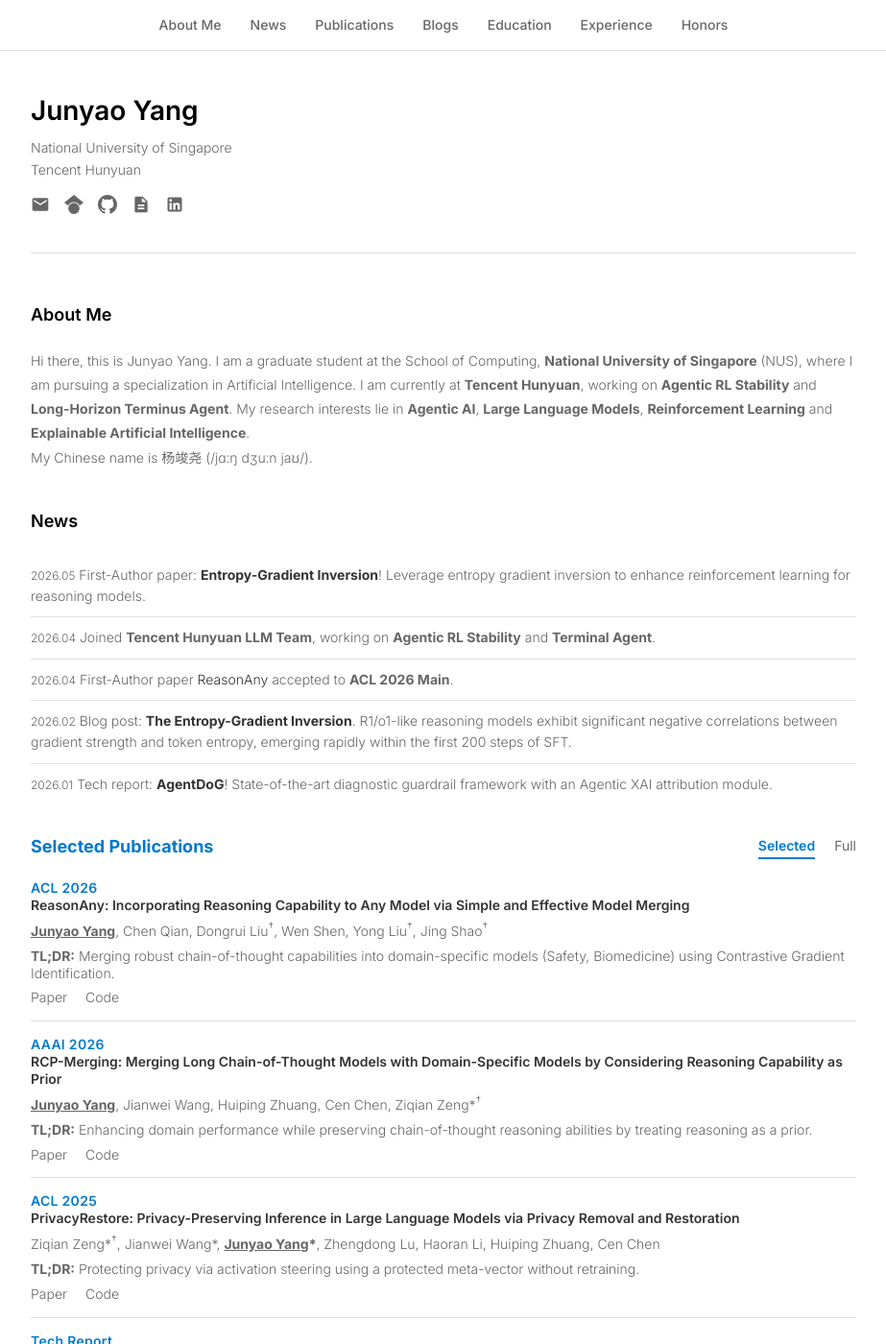
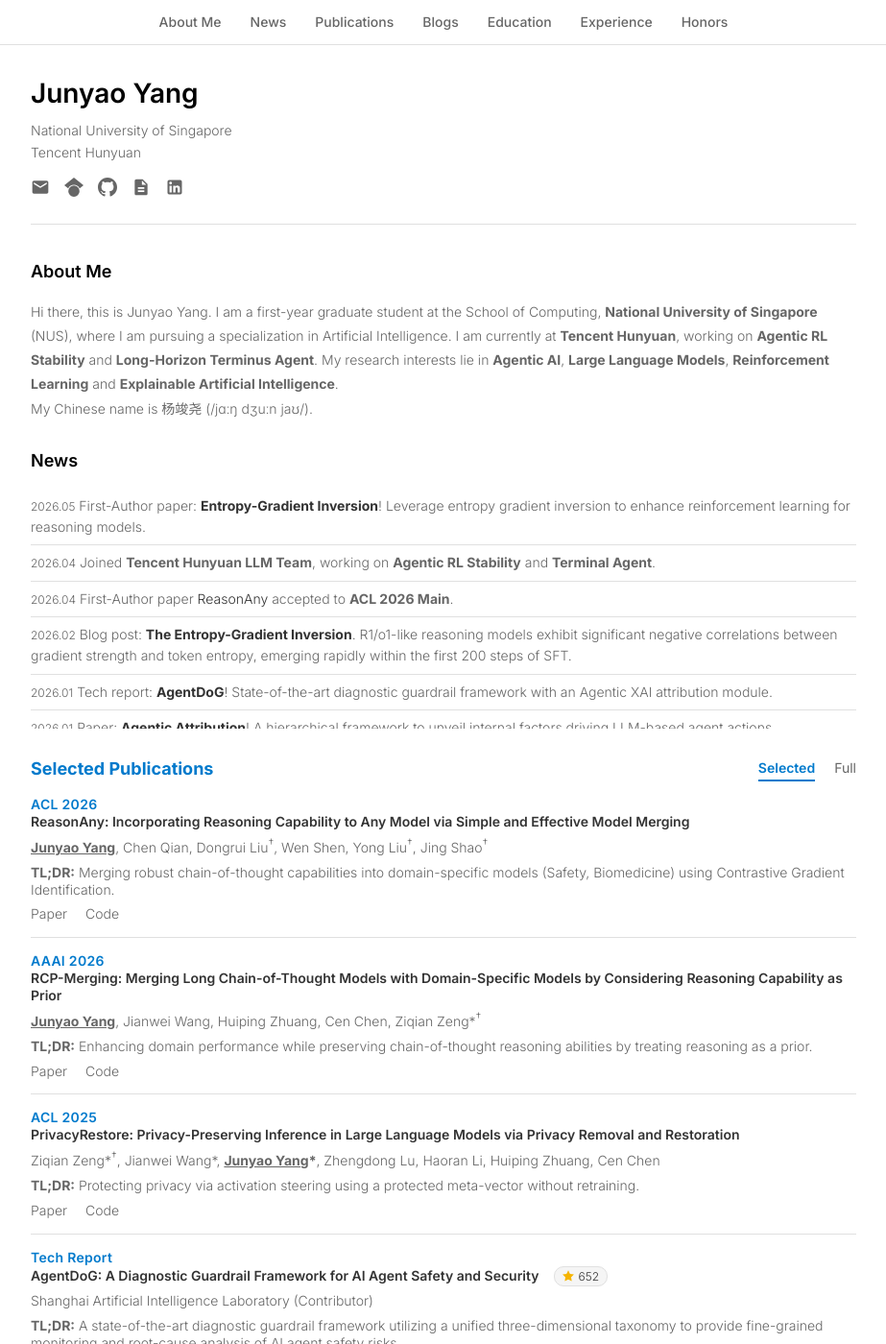
Before and after one commit to jyyang26/jyyang26.github.io, a Jekyll site: the page built from _pages/about.md, in a window 1280 px wide and 1400 px high. Shown: the whole window at 96% size, without its empty margins (178-1101 px from the left). Built offline with Jekyll 4.4.1, drawn with Linux system fonts in a browser that asks for light colours; comment, search, counter and statistics services are not loaded; some of the changed lines change nothing that is shown.

Commit message:
Update about.md

```diff
--- a/_pages/about.md
+++ b/_pages/about.md
@@ -44,8 +44,8 @@ redirect_from:
     z-index: 9999;
     background: #ffffff;
     border-bottom: 1px solid #e0e0e0;
-    padding: 15px 0;
-    margin-bottom: 40px;
+    padding: 12px 0;
+    margin-bottom: 28px;
   }
   .nav-container {
     display: flex;
@@ -74,8 +74,8 @@ redirect_from:
     display: flex;
     align-items: center;
     gap: 30px;
-    margin-bottom: 50px;
-    padding-bottom: 40px;
+    margin-bottom: 35px;
+    padding-bottom: 28px;
     border-bottom: 1px solid #e0e0e0;
   }
   .name-title {
@@ -99,9 +99,9 @@ redirect_from:
   .s-icon svg { width: 20px; height: 20px; fill: currentColor; }
 
   /* ---------- Content Sections ---------- */
-  .custom-content { display: flex; flex-direction: column; gap: 40px; }
+  .custom-content { display: flex; flex-direction: column; gap: 28px; }
   .content-box   { background: transparent; }
-  .box-header    { display: flex; align-items: center; gap: 10px; margin-bottom: 20px; }
+  .box-header    { display: flex; align-items: center; gap: 10px; margin-bottom: 14px; }
   .box-title     { font-size: 18px; font-weight: 600; color: #000000; margin: 0; border: none; padding: 0; }
 
   /* News */
@@ -113,7 +113,7 @@ redirect_from:
     overflow-y: auto;
   }
   .news-list li {
-    padding: 10px 0;
+    padding: 7px 0;
     border-bottom: 1px solid #e0e0e0;
     font-size: 14px;
     color: #666666;
@@ -136,7 +136,7 @@ redirect_from:
     color: #007acc;
     font-weight: 600;
     letter-spacing: 0.3px;
-    margin-bottom: 4px;
+    margin-bottom: 6px;
   }
 
   /* Publications section title (Selected Publications) - blue & bold */
@@ -230,7 +230,7 @@ redirect_from:
   /* Experience */
   .exp-item {
     display: flex; align-items: center; gap: 15px;
-    padding: 12px 0; border-bottom: 1px solid #e0e0e0;
+    padding: 8px 0; border-bottom: 1px solid #e0e0e0;
   }
   .exp-item:last-child { border-bottom: none; }
   .exp-logo {
@@ -297,7 +297,7 @@ redirect_from:
     <section id="about" class="content-box">
       <div class="box-header"><h2 class="box-title">About Me</h2></div>
       <div class="about-text">
-        Hi there, this is Junyao Yang. I am a graduate student at the School of Computing, <strong>National University of Singapore</strong> (NUS), where I am pursuing a specialization in Artificial Intelligence. I am currently at <strong>Tencent Hunyuan</strong>, working on <strong>Agentic RL Stability</strong> and <strong>Long-Horizon Terminus Agent</strong>. My research interests lie in <strong>Agentic AI</strong>, <strong>Large Language Models</strong>, <strong>Reinforcement Learning</strong> and <strong>Explainable Artificial Intelligence</strong>.
+        Hi there, this is Junyao Yang. I am a first-year graduate student at the School of Computing, <strong>National University of Singapore</strong> (NUS), where I am pursuing a specialization in Artificial Intelligence. I am currently at <strong>Tencent Hunyuan</strong>, working on <strong>Agentic RL Stability</strong> and <strong>Long-Horizon Terminus Agent</strong>. My research interests lie in <strong>Agentic AI</strong>, <strong>Large Language Models</strong>, <strong>Reinforcement Learning</strong> and <strong>Explainable Artificial Intelligence</strong>.
         <br>
         My Chinese name is 杨竣尧 (/jɑːŋ dʒuːn jaʊ/).
         <!-- <br><br>
```
